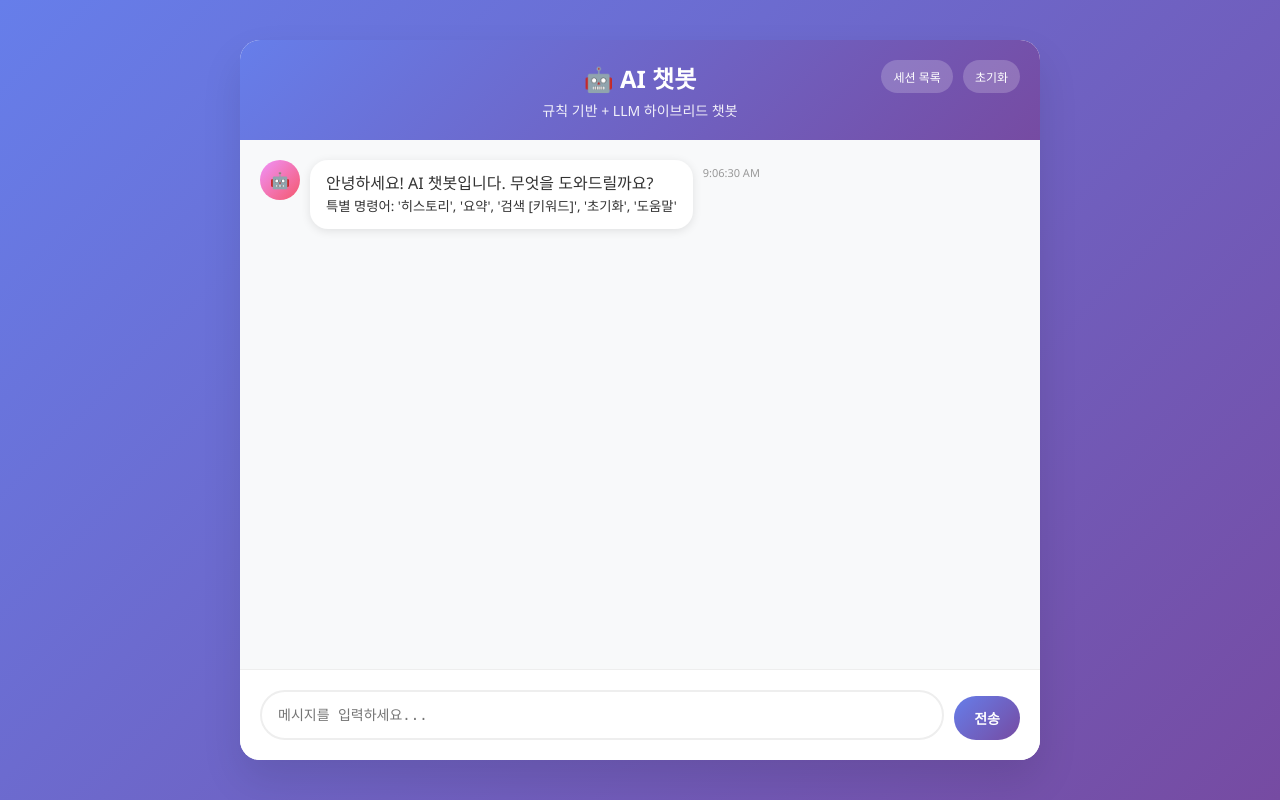
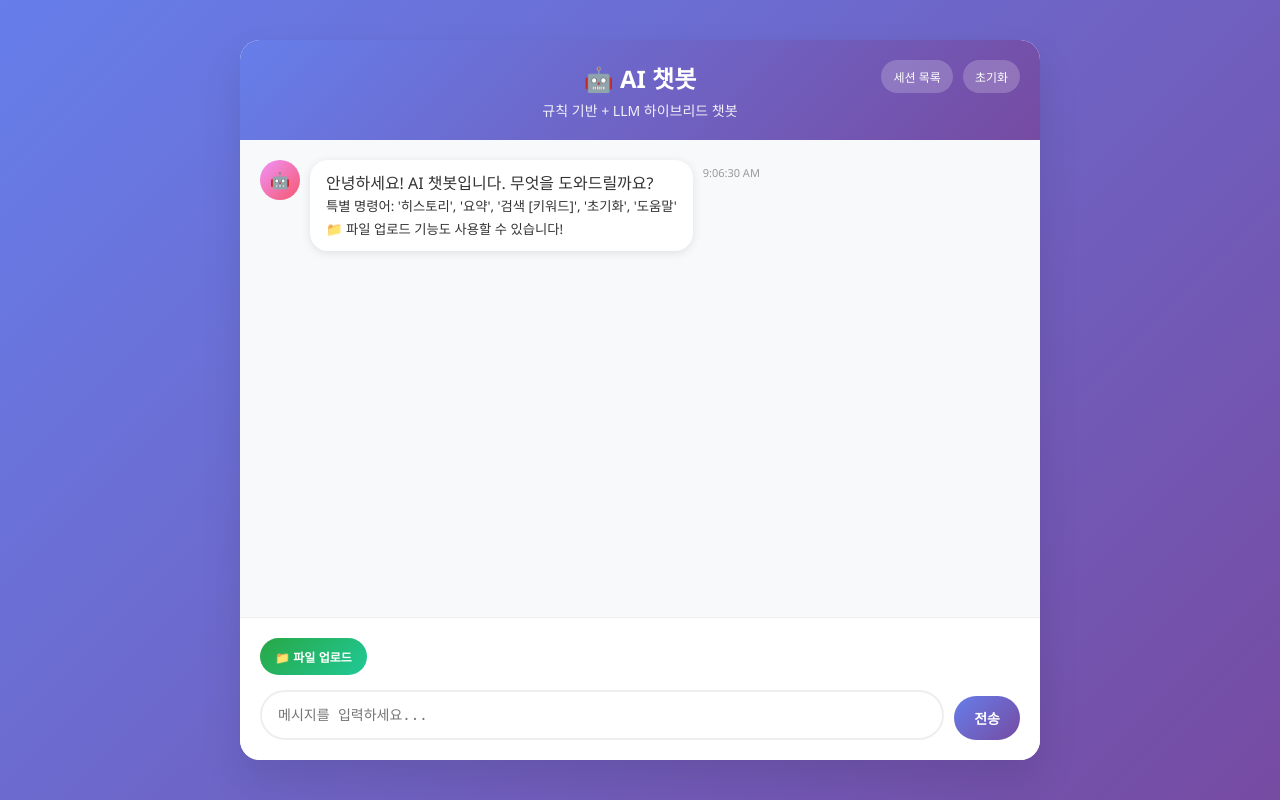
Before and after one commit to doridoriai80/firstai, a Flask app: page / in a window 1280 px wide. Run offline with Flask 3, Linux system fonts and the light colour scheme.

Commit message:
웹페이지 수정 사항 반영

```diff
--- a/templates/index.html
+++ b/templates/index.html
@@ -196,6 +196,32 @@
             transform: none;
         }
 
+        .file-upload-container {
+            display: flex;
+            gap: 10px;
+            margin-bottom: 15px;
+        }
+
+        .file-upload-btn {
+            background: linear-gradient(135deg, #28a745 0%, #20c997 100%);
+            color: white;
+            border: none;
+            padding: 10px 15px;
+            border-radius: 20px;
+            cursor: pointer;
+            font-size: 12px;
+            font-weight: bold;
+            transition: transform 0.2s;
+        }
+
+        .file-upload-btn:hover {
+            transform: translateY(-2px);
+        }
+
+        .file-input {
+            display: none;
+        }
+
         .typing-indicator {
             display: none;
             padding: 12px 16px;
@@ -238,6 +264,14 @@
         .special-response {
             background: #e3f2fd;
             border-left: 4px solid #2196f3;
+            padding: 15px;
+            margin: 10px 0;
+            border-radius: 8px;
+        }
+
+        .file-analysis-response {
+            background: #e8f5e8;
+            border-left: 4px solid #4caf50;
             padding: 15px;
             margin: 10px 0;
             border-radius: 8px;
@@ -295,6 +329,14 @@
             color: #c62828;
         }
 
+        .file-info {
+            background: #f3e5f5;
+            border-left: 4px solid #9c27b0;
+            padding: 15px;
+            margin: 10px 0;
+            border-radius: 8px;
+        }
+
         @media (max-width: 768px) {
             .chat-container {
                 width: 95%;
@@ -329,7 +371,8 @@
                 <div class="message-avatar">🤖</div>
                 <div class="message-content">
                     안녕하세요! AI 챗봇입니다. 무엇을 도와드릴까요?<br>
-                    <small>특별 명령어: '히스토리', '요약', '검색 [키워드]', '초기화', '도움말'</small>
+                    <small>특별 명령어: '히스토리', '요약', '검색 [키워드]', '초기화', '도움말'</small><br>
+                    <small>📁 파일 업로드 기능도 사용할 수 있습니다!</small>
                 </div>
                 <div class="message-time" id="welcomeTime"></div>
             </div>
@@ -344,6 +387,14 @@
         </div>
 
         <div class="chat-input-container">
+            <div class="file-upload-container">
+                <button class="file-upload-btn" onclick="document.getElementById('fileInput').click()">
+                    📁 파일 업로드
+                </button>
+                <input type="file" id="fileInput" class="file-input" accept=".txt,.pdf,.docx,.xlsx,.jpg,.jpeg,.png,.gif" onchange="handleFileUpload(event)">
+                <span id="fileStatus" style="font-size: 12px; color: #666;"></span>
+            </div>
+
             <form class="chat-input-form" id="chatForm">
                 <textarea
                     class="chat-input"
@@ -360,6 +411,7 @@
     <script>
         let currentSessionId = 'default_' + Date.now();
         let isTyping = false;
+        let currentFileInfo = null;
 
         // 페이지 로드 시 현재 시간 표시
         document.addEventListener('DOMContentLoaded', function() {
@@ -372,6 +424,46 @@
             if (event.key === 'Enter' && !event.shiftKey) {
                 event.preventDefault();
                 sendMessage();
+            }
+        }
+
+        // 파일 업로드 처리
+        async function handleFileUpload(event) {
+            const file = event.target.files[0];
+            if (!file) return;
+
+            const fileStatus = document.getElementById('fileStatus');
+            fileStatus.textContent = '파일 업로드 중...';
+
+            const formData = new FormData();
+            formData.append('file', file);
+
+            try {
+                const response = await fetch('/api/upload-file', {
+                    method: 'POST',
+                    body: formData
+                });
+
+                const data = await response.json();
+
+                if (data.success) {
+                    currentFileInfo = data.file_info;
+                    fileStatus.textContent = `✅ ${file.name} 업로드 완료`;
+
+                    // 파일 분석 결과를 채팅에 표시
+                    addFileAnalysisResponse(data.summary);
+
+                    // 파일에 대한 질문 안내
+                    setTimeout(() => {
+                        addMessage('bot', `파일이 성공적으로 분석되었습니다! 이제 파일에 대해 질문해주세요. 예시:\n• "이 파일의 주요 내용은 무엇인가요?"\n• "파일에서 특정 키워드를 찾아주세요"\n• "파일을 요약해주세요"`);
+                    }, 1000);
+                } else {
+                    fileStatus.textContent = `❌ ${data.error}`;
+                    addErrorMessage(`파일 업로드 실패: ${data.error}`);
+                }
+            } catch (error) {
+                fileStatus.textContent = '❌ 업로드 실패';
+                addErrorMessage('파일 업로드 중 오류가 발생했습니다: ' + error.message);
             }
         }
 
@@ -414,6 +506,8 @@
                     clearChatMessages();
                 } else if (data.type === 'help') {
                     addMessage('bot', data.response);
+                } else if (data.type === 'file_analysis') {
+                    addMessage('bot', data.response);
                 } else {
                     addMessage('bot', data.response);
                 }
@@ -440,6 +534,27 @@
             `;
 
             chatMessages.appendChild(messageDiv);
+            chatMessages.scrollTop = chatMessages.scrollHeight;
+        }
+
+        // 파일 분석 결과 추가
+        function addFileAnalysisResponse(summary) {
+            const chatMessages = document.getElementById('chatMessages');
+            const responseDiv = document.createElement('div');
+            responseDiv.className = 'message bot';
+
+            responseDiv.innerHTML = `
+                <div class="message-avatar">🤖</div>
+                <div class="message-content">
+                    <div class="file-analysis-response">
+                        <strong>📁 파일 분석 완료</strong><br>
+                        ${summary.replace(/\n/g, '<br>')}
+                    </div>
+                </div>
+                <div class="message-time">${new Date().toLocaleTimeString()}</div>
+            `;
+
+            chatMessages.appendChild(responseDiv);
             chatMessages.scrollTop = chatMessages.scrollHeight;
         }
 
@@ -579,6 +694,8 @@
             if (confirm('대화 기록을 초기화하시겠습니까?')) {
                 clearChatMessages();
                 currentSessionId = 'default_' + Date.now();
+                currentFileInfo = null;
+                document.getElementById('fileStatus').textContent = '';
             }
         }
 
@@ -590,7 +707,8 @@
                     <div class="message-avatar">🤖</div>
                     <div class="message-content">
                         대화가 초기화되었습니다. 새로운 대화를 시작하세요!<br>
-                        <small>특별 명령어: '히스토리', '요약', '검색 [키워드]', '초기화', '도움말'</small>
+                        <small>특별 명령어: '히스토리', '요약', '검색 [키워드]', '초기화', '도움말'</small><br>
+                        <small>📁 파일 업로드 기능도 사용할 수 있습니다!</small>
                     </div>
                     <div class="message-time">${new Date().toLocaleTimeString()}</div>
                 </div>
```
